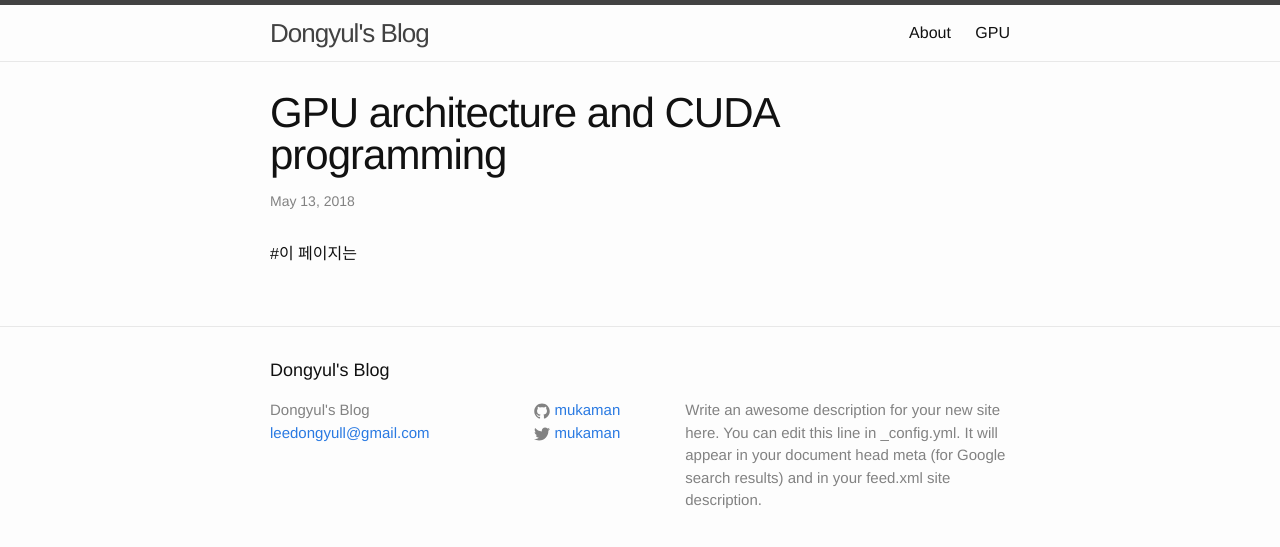
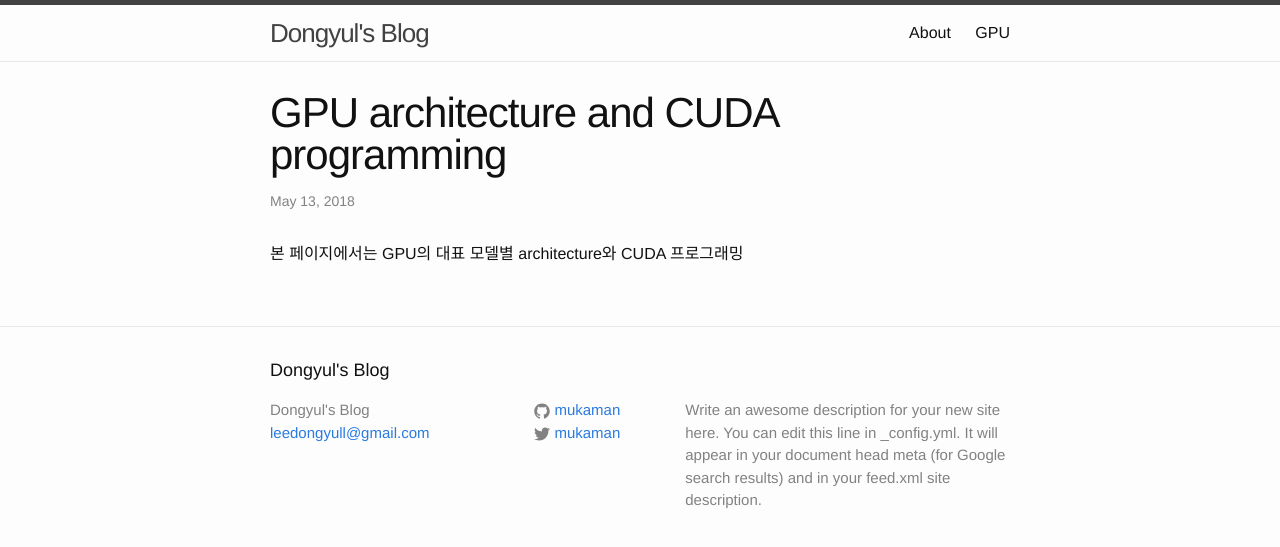
Before and after one commit to mukaman84/mukaman84.github.io, a Jekyll site: the page built from _posts/2018-05-13-gpu-cuda.md, in a window 1280 px wide. Shown: the top 547 px of the page. Built offline with Jekyll 4.4.1, drawn with Linux system fonts in a browser that asks for light colours.

Commit message:
Update 2018-05-13-gpu-cuda.md

```diff
--- a/_posts/2018-05-13-gpu-cuda.md
+++ b/_posts/2018-05-13-gpu-cuda.md
@@ -2,5 +2,4 @@
 layout: post
 title:  "GPU architecture and CUDA programming"
 ---
-
-#이 페이지는
+본 페이지에서는 GPU의 대표 모델별 architecture와 CUDA 프로그래밍
```
